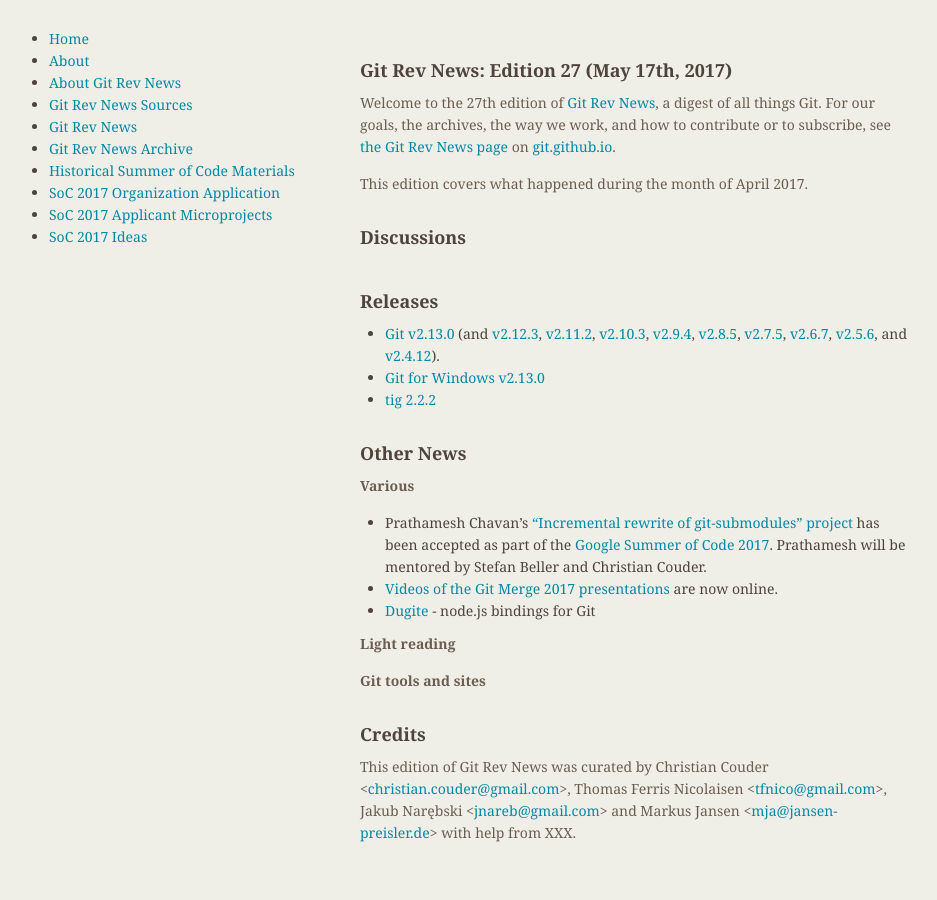
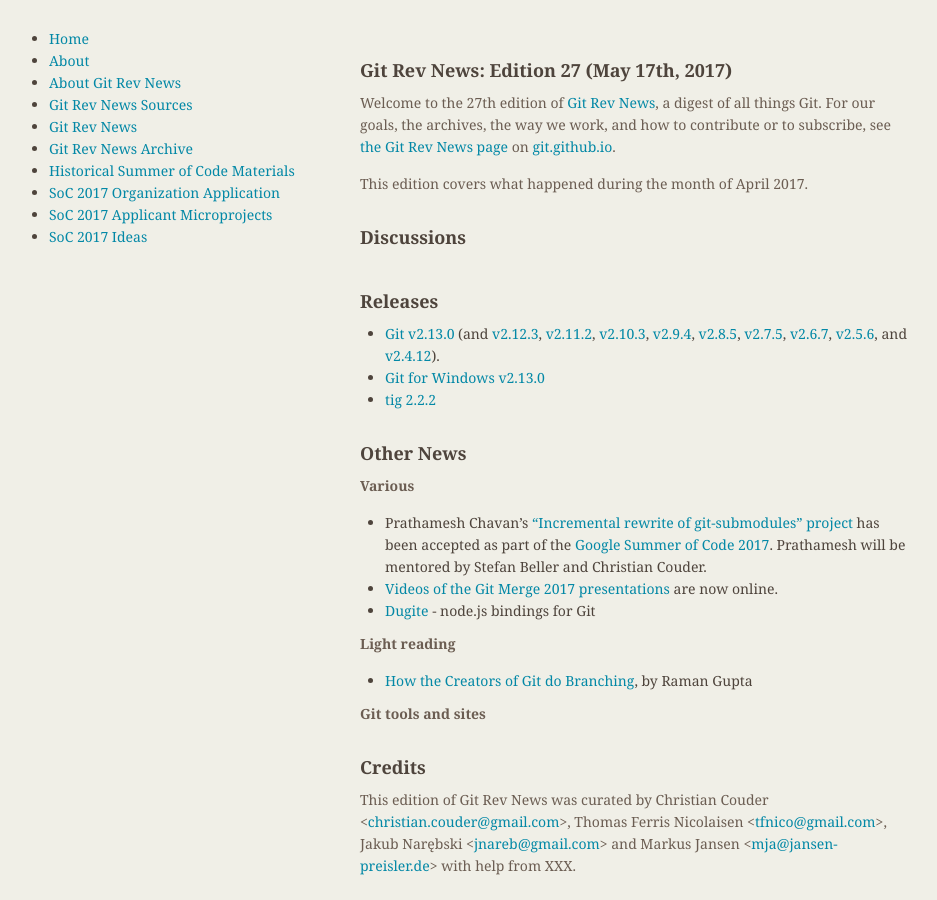
Before and after one commit to git/git.github.io, a Jekyll site: the page built from rev_news/drafts/edition-27.md, in a window 1280 px wide. Shown: the whole page, without its empty margins (174-1111 px from the left). Built offline with Jekyll 4.4.1, drawn with Linux system fonts in a browser that asks for light colours.

Commit message:
Add article in Light Reading section
Solves issue #243.

```diff
--- a/rev_news/drafts/edition-27.md
+++ b/rev_news/drafts/edition-27.md
@@ -45,6 +45,7 @@
 
 __Light reading__
 
+* [How the Creators of Git do Branching](https://hackernoon.com/how-the-creators-of-git-do-branches-e6fcc57270fb), by Raman Gupta
 
 __Git tools and sites__
 
```
